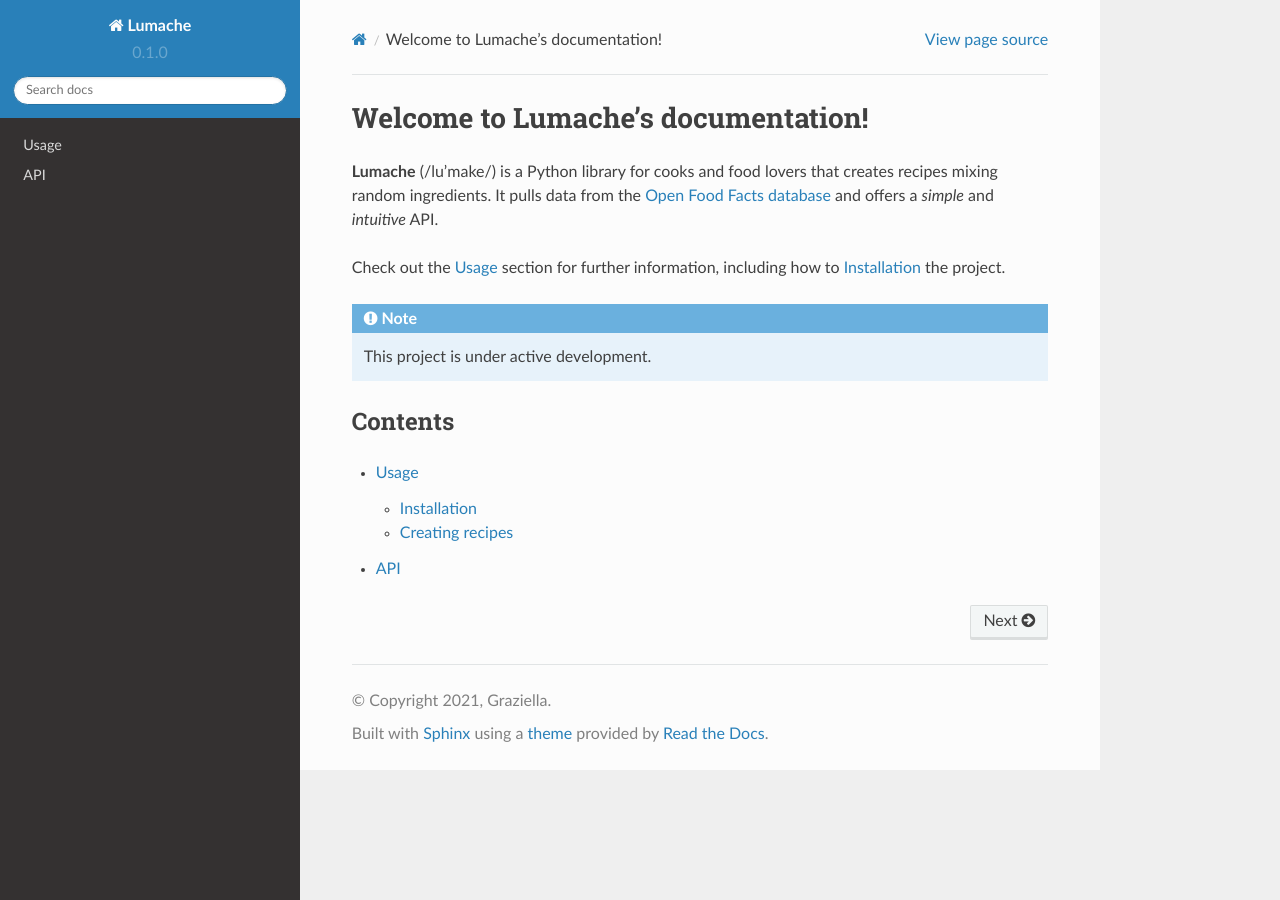
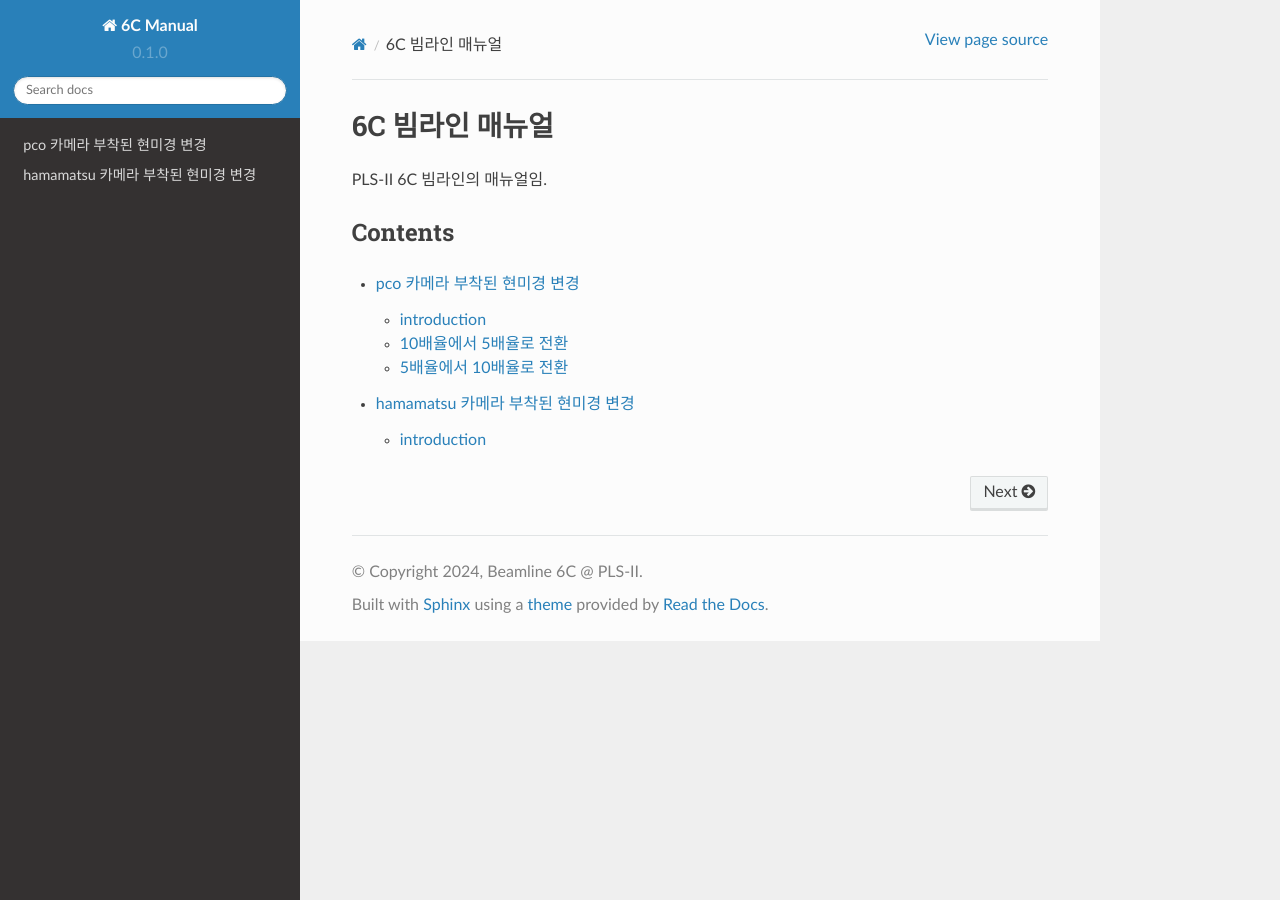
Before and after one commit to limjh0/6C_manual_kr, a Sphinx documentation site: the page built from docs/source/index.rst, in a window 1280 px wide. Built offline with Sphinx 7.4.7 and the Read the Docs theme 2.0.0, drawn with Linux system fonts in a browser that asks for light colours.

Commit message:
틀 만들기

```diff
--- a/docs/source/api.rst
+++ /dev/null
@@ -1,7 +0,0 @@
-API
-===
-
-.. autosummary::
-   :toctree: generated
-
-   lumache
--- a/docs/source/conf.py
+++ b/docs/source/conf.py
@@ -2,9 +2,9 @@
 
 # -- Project information
 
-project = 'Lumache'
-copyright = '2021, Graziella'
-author = 'Graziella'
+project = '6C Manual'
+copyright = '2024, Beamline 6C @ PLS-II'
+author = 'Jae-Hong Lim'
 
 release = '0.1'
 version = '0.1.0'
--- /dev/null
+++ b/docs/source/hamamatsu현미경변경/home.rst
@@ -0,0 +1,6 @@
+hamamatsu 카메라 부착된 현미경 변경
+===========================
+
+.. toctree::
+
+    introduction
--- /dev/null
+++ b/docs/source/hamamatsu현미경변경/introduction.rst
@@ -0,0 +1,2 @@
+introduction
+=============
--- a/docs/source/index.rst
+++ b/docs/source/index.rst
@@ -1,22 +1,12 @@
-Welcome to Lumache's documentation!
+6C 빔라인 매뉴얼
 ===================================
 
-**Lumache** (/lu'make/) is a Python library for cooks and food lovers
-that creates recipes mixing random ingredients.
-It pulls data from the `Open Food Facts database <https://world.openfoodfacts.org/>`_
-and offers a *simple* and *intuitive* API.
-
-Check out the :doc:`usage` section for further information, including
-how to :ref:`installation` the project.
-
-.. note::
-
-   This project is under active development.
+PLS-II 6C 빔라인의 매뉴얼임.
 
 Contents
 --------
 
 .. toctree::
 
-   usage
-   api
+   pco현미경변경/home
+   hamamatsu현미경변경/home
--- /dev/null
+++ b/docs/source/pco현미경변경/10배율_to_5배율.rst
@@ -0,0 +1,2 @@
+10배율에서 5배율로 전환
+=====================
--- /dev/null
+++ b/docs/source/pco현미경변경/5배율_to_10배율.rst
@@ -0,0 +1,2 @@
+5배율에서 10배율로 전환
+=====================
--- /dev/null
+++ b/docs/source/pco현미경변경/home.rst
@@ -0,0 +1,8 @@
+pco 카메라 부착된 현미경 변경
+===========================
+
+.. toctree::
+
+    introduction
+    10배율_to_5배율
+    5배율_to_10배율
--- /dev/null
+++ b/docs/source/pco현미경변경/introduction.rst
@@ -0,0 +1,2 @@
+introduction
+=============
```
Also changed, not shown: docs/source/usage.rst (deleted, +0 -33 lines).
